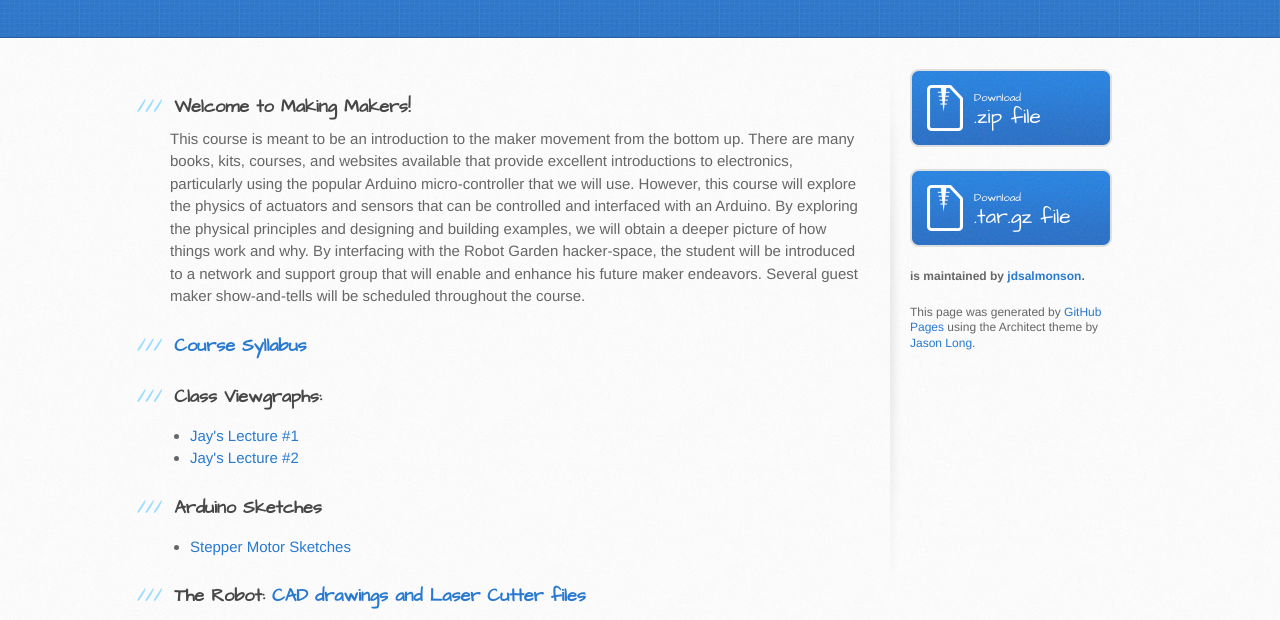
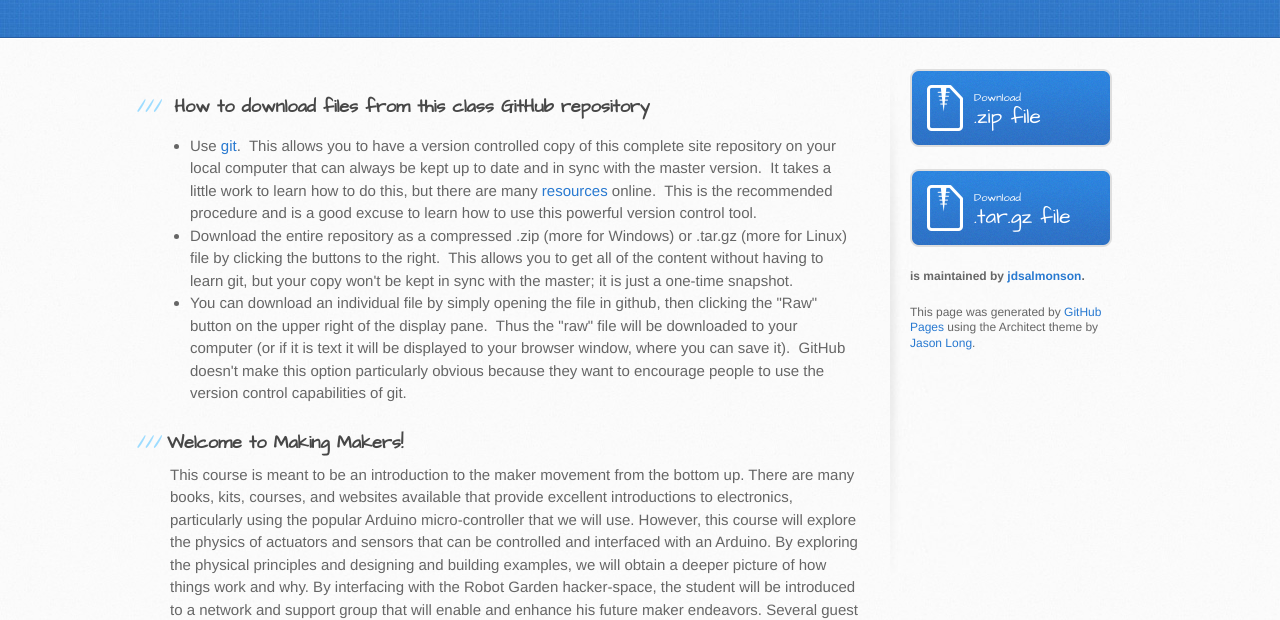
Before and after one commit to jdsalmonson/LPCMakerClass, a plain HTML site: page index.html in a window 1280 px wide. Shown: the part 197-817 px from the top of the page. Drawn offline with Linux system fonts and the light colour scheme.

Commit message:
update homepage

```diff
--- a/index.html
+++ b/index.html
@@ -32,13 +32,36 @@
     <div id="content-wrapper">
       <div class="inner clearfix">
         <section id="main-content">
-          <h3> <a id="welcome-to-making-makers" class="anchor"
-              href="#welcome-to-making-makers" aria-hidden="true"><span
-                aria-hidden="true" class="octicon octicon-link"></span></a>Welcome
-
-
-
-            to Making Makers!</h3>
+          <h3>&nbsp;How to download files from this class GitHub
+            repository</h3>
+          <ul>
+            <li>Use <a href="https://github.com/">git</a>.&nbsp; This
+              allows you to have a version controlled copy of this
+              complete site repository on your local computer that can
+              always be kept up to date and in sync with the master
+              version.&nbsp; It takes a little work to learn how to do
+              this, but there are many <a
+                href="https://guides.github.com/">resources</a>
+              online.&nbsp; This is the recommended procedure and is a
+              good excuse to learn how to use this powerful version
+              control tool.</li>
+            <li>Download the entire repository as a compressed .zip
+              (more for Windows) or .tar.gz (more for Linux) file by
+              clicking the buttons to the right.&nbsp; This allows you
+              to get all of the content without having to learn git, but
+              your copy won't be kept in sync with the master; it is
+              just a one-time snapshot.</li>
+            <li>You can download an individual file by simply opening
+              the file in github, then clicking the "Raw" button on the
+              upper right of the display pane.&nbsp; Thus the "raw" file
+              will be downloaded to your computer (or if it is text it
+              will be displayed to your browser window, where you can
+              save it).&nbsp; GitHub doesn't make this option
+              particularly obvious because they want to encourage people
+              to use the version control capabilities of git.<br>
+            </li>
+          </ul>
+          <h3>Welcome to Making Makers!</h3>
           <p>This course is meant to be an introduction to the maker
             movement from the bottom up. There are many books, kits,
             courses, and websites available that provide excellent
@@ -60,6 +83,9 @@ href="https://github.com/jdsalmonson/LPCMakerClass/blob/master/MakingMakersSylla
 
 
 
+
+
+
               Syllabus</a></h3>
           <h3>&nbsp;Class Viewgraphs:</h3>
           <ul>
@@ -67,25 +93,47 @@ href="https://github.com/jdsalmonson/LPCMakerClass/blob/master/MakingMakersSylla
 href="https://github.com/jdsalmonson/LPCMakerClass/blob/master/MakingMakers2016jds_1.pdf">Jay's
 
 
-                Lecture #1</a></li>
+
+
+
+                Lecture #1 </a> - the electromagnetic force dominates
+              our experience and this course.</li>
             <li><a
 href="https://github.com/jdsalmonson/LPCMakerClass/blob/master/MakingMakers2016jds_2.pdf">Jay's
-                Lecture #2</a><br>
+
+
+
+                Lecture #2</a> - a simple motor.</li>
+            <li><a
+href="https://github.com/jdsalmonson/LPCMakerClass/blob/master/MakingMakers2016jds_3.pdf">Jay's
+
+
+                Lecture #3</a> - introduction to Arduino and our robot.<br>
             </li>
           </ul>
           <h3>&nbsp;Arduino Sketches</h3>
           <ul>
             <li><a
 href="https://github.com/jdsalmonson/LPCMakerClass/tree/master/Arduino%20Examples/Stepper%20Motor%20Sketches">Stepper
+
+
+
                 Motor Sketches</a><br>
             </li>
           </ul>
           <h3>&nbsp;The Robot: <a
               href="https://github.com/jdsalmonson/LPCMakerClass/tree/master/Robot1">CAD
 
-              drawings and Laser Cutter files</a></h3>
+
+
+
+              drawings and Laser Cutter files and Arduino sketches<br>
+            </a></h3>
           <h3><a
 href="https://github.com/jdsalmonson/LPCMakerClass/blob/master/Arduino%20Sensor%20Datasheet%20List.pdf">Arduino
+
+
+
 
 
 
@@ -106,9 +154,15 @@ href="http://www.amazon.com/gp/product/0071784225?psc=1&amp;redirect=true&amp;re
 
 
 
+
+
+
                   Arduino Getting Started with Sketches</span></a></li>
             <li><a
 href="http://www.amazon.com/gp/product/1449363334?psc=1&amp;redirect=true&amp;ref_=oh_aui_detailpage_o00_s00">Getting
+
+
+
 
 
 
@@ -122,6 +176,9 @@ href="http://www.amazon.com/gp/product/1449363334?psc=1&amp;redirect=true&amp;re
             coming!&nbsp; May 20-22, 2016 in San Mateo.</h3>
           <h3><a
 href="https://github.com/jdsalmonson/LPCMakerClass/blob/master/RobotGardenMeeting.md">Robot
+
+
+
 
 
 
@@ -145,19 +202,20 @@ href="https://github.com/jdsalmonson/LPCMakerClass/blob/master/RobotGardenMeetin
             </i><i>B: Totally! What maker in his right mind wouldn't be
               there? </i></div>
           <div class="contributor"> </div>
-          <p></p>
         </section>
         <aside id="sidebar"> <a
             href="https://github.com/jdsalmonson/LPCMakerClass/zipball/master"
             class="button"> <small>Download</small> .zip file </a> <a
 href="https://github.com/jdsalmonson/LPCMakerClass/tarball/master"
             class="button"> <small>Download</small> .tar.gz file </a>
-          <p class="repo-owner"><a
-              href="https://github.com/jdsalmonson/LPCMakerClass"></a>
-            is maintained by <a href="https://github.com/jdsalmonson">jdsalmonson</a>.</p>
+          <p class="repo-owner"> is maintained by <a
+              href="https://github.com/jdsalmonson">jdsalmonson</a>.</p>
           <p>This page was generated by <a
               href="https://pages.github.com">GitHub Pages</a> using the
             Architect theme by <a href="https://twitter.com/jasonlong">Jason
+
+
+
 
 
 
```
